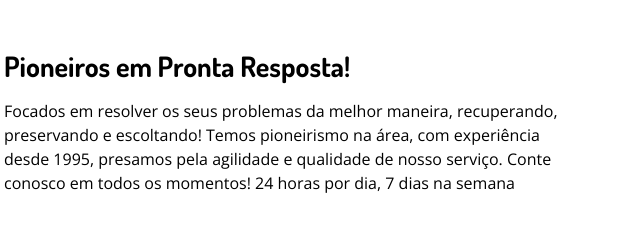
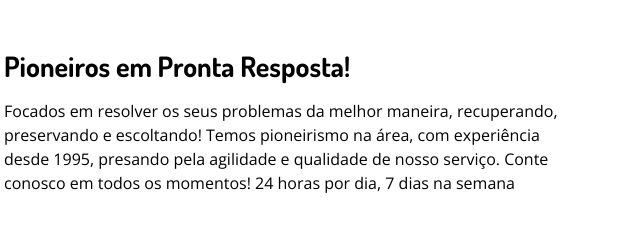
Before and after one commit to PauloStoroli/MainAlphaEfficient, a plain HTML site: page index.html in a window 1280 px wide. Shown: the part 698-943 px from the top of the page, 589-1229 px from the left. Drawn offline with nearby package versions, Linux system fonts and the light colour scheme.

Commit message:
att info3

```diff
--- a/index.html
+++ b/index.html
@@ -85,7 +85,7 @@
 
           <div class="col-xl-7 col-lg-6 icon-boxes d-flex flex-column align-items-stretch justify-content-center py-5 px-lg-5">
             <h3>Pioneiros em Pronta Resposta!</h3>
-            <p>Focados em resolver os seus problemas da melhor maneira, recuperando, preservando e escoltando! Temos pioneirismo na área, com experiência desde 1995, presamos pela agilidade e qualidade de nosso serviço. Conte conosco em todos os momentos! 24 horas por dia, 7 dias na semana</p>
+            <p>Focados em resolver os seus problemas da melhor maneira, recuperando, preservando e escoltando! Temos pioneirismo na área, com experiência desde 1995, presando pela agilidade e qualidade de nosso serviço. Conte conosco em todos os momentos! 24 horas por dia, 7 dias na semana</p>
 
             <div class="icon-box">
               <div class="icon"><i class=""> <img src="/assets/img/truck.svg" alt=""> </i></div>
```
